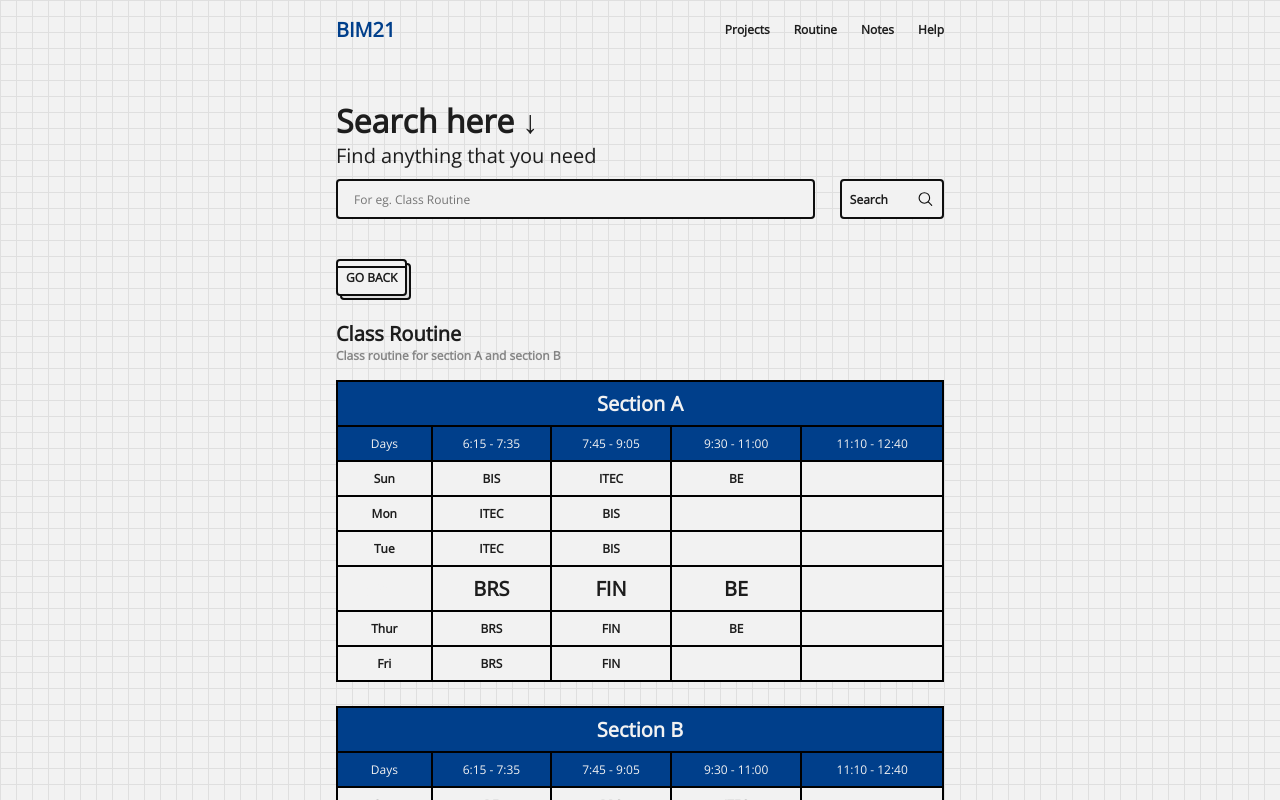
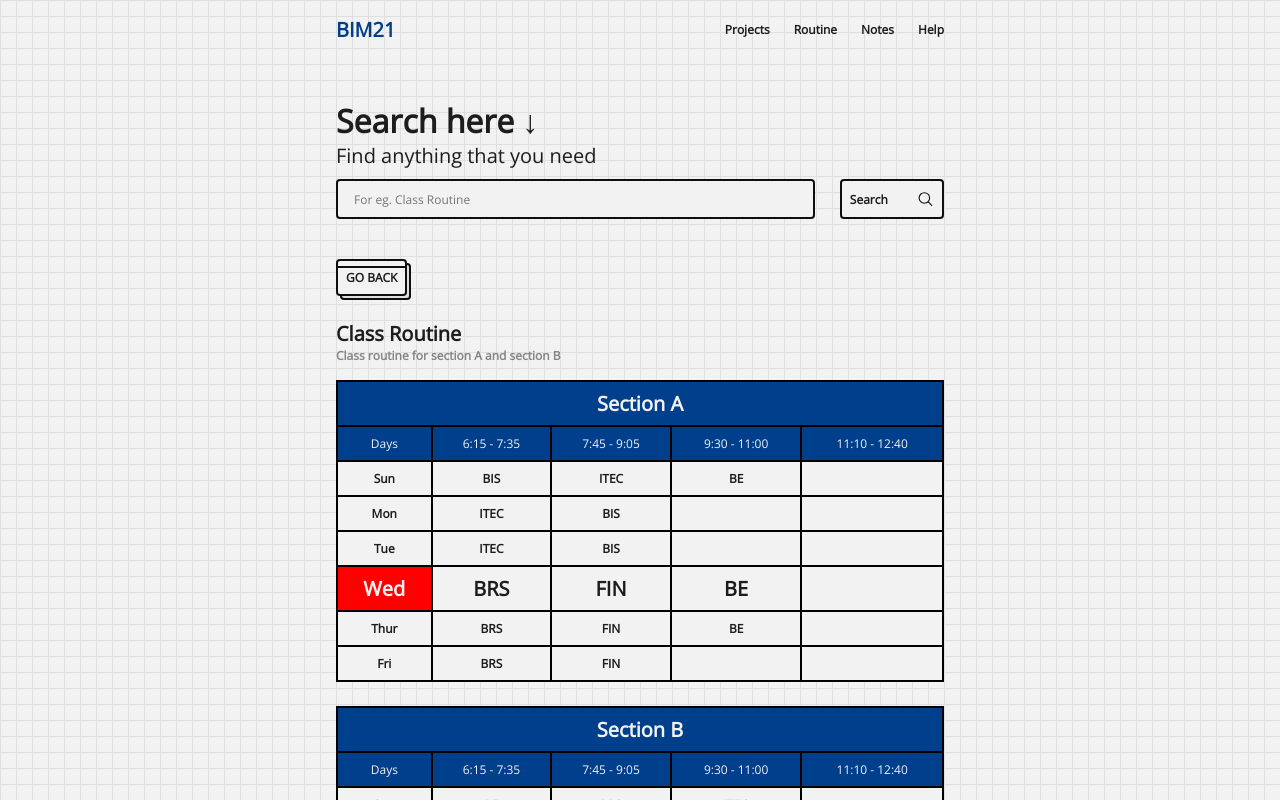
Before and after one commit to JugalShrestha/bim21, a React (Vite) app: page /routine in a window 1280 px wide. Shown: the top 800 px of the page. Built offline with nearby package versions, Linux system fonts and the light colour scheme.

Commit message:
FIxed Routine Color

```diff
--- a/src/assets/css/global.css
+++ b/src/assets/css/global.css
@@ -26,13 +26,13 @@
 }
 
 .activeDay {
-  background: var(--s2-color) !important;
+  background: var(--n2-color) !important;
 }
 .activeDay td {
   font-size: var(--header-font-size) !important;
 }
 .activeDay td:nth-child(1) {
-  background: var(--n2-color);
+  background: var(--n2-color) !important;
   color: var(--s1-color);
   font-weight: bold;
 }
--- a/src/assets/css/global.scss
+++ b/src/assets/css/global.scss
@@ -24,12 +24,12 @@
     --text-color: #1d1d1d;
 }
 .activeDay{
-    background: var(--s2-color) !important;
+    background: var(--n2-color) !important;
     td{
     font-size: var(--header-font-size) !important;
     }
     td:nth-child(1){
-        background: var(--n2-color);
+        background: var(--n2-color) !important;
         color: var(--s1-color);
         font-weight: bold;
     }
```
Also changed, not shown: 1 other file (tests, documents, lock files or other folders).
